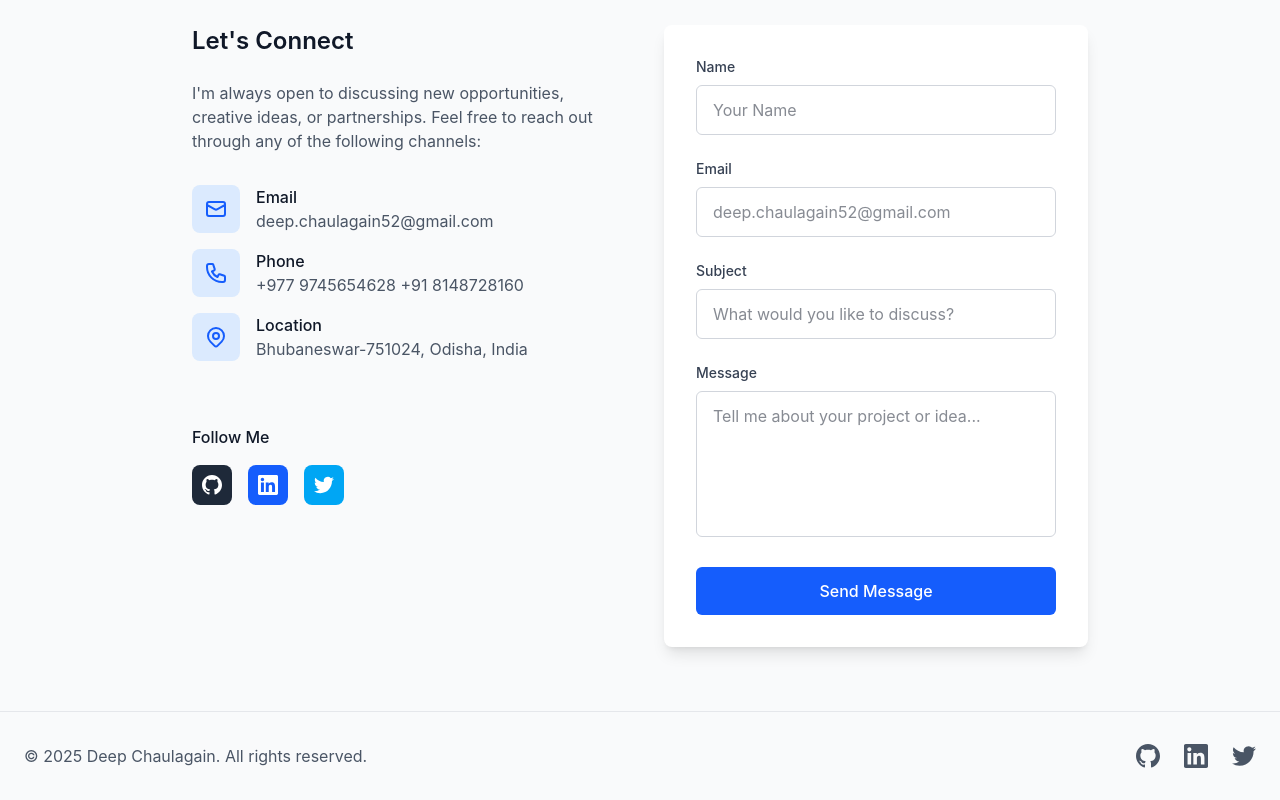
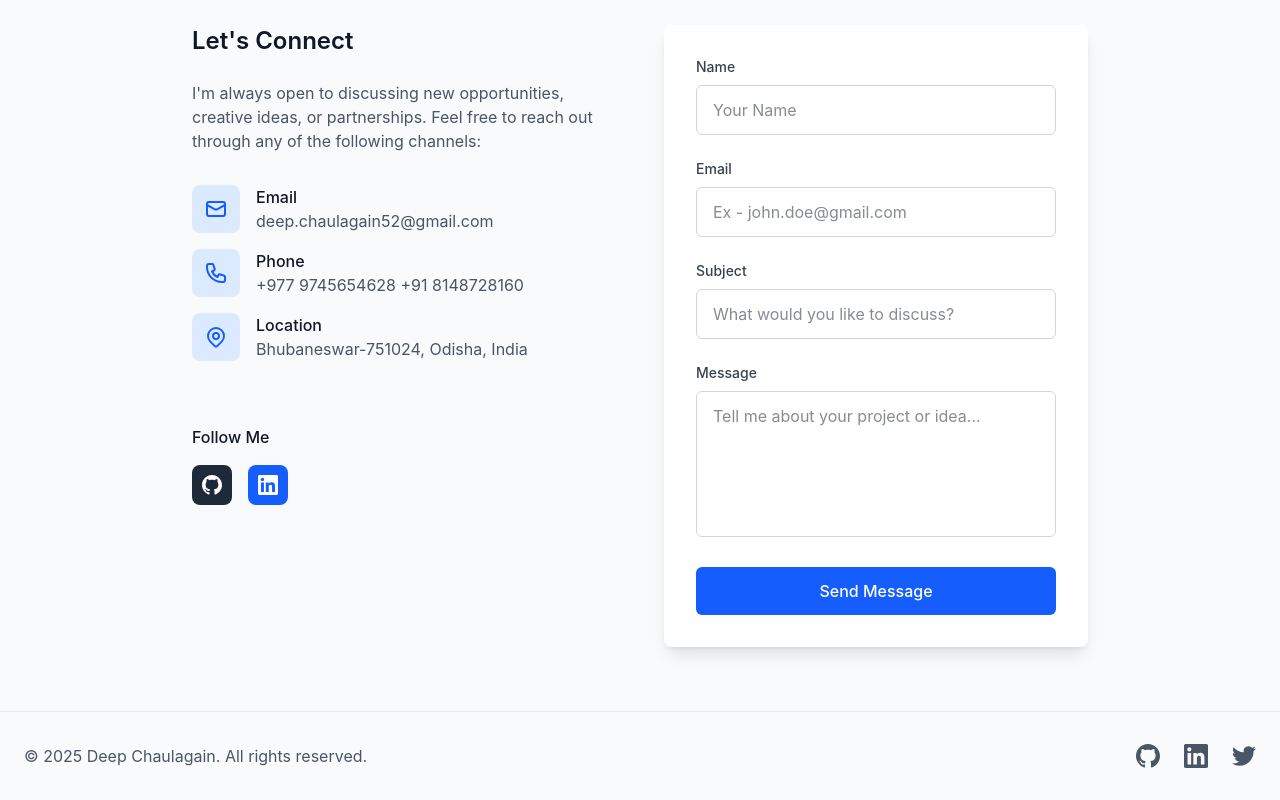
Before and after one commit to deepgeek101/my-personal-portfolio, a React (Vite) app: page / in a window 1280 px wide. Shown: the part 3603-4403 px from the top of the page. Built offline with nearby package versions, Linux system fonts and the light colour scheme.

Commit message:
Remove twitter and modify email

```diff
--- a/src/components/sections/Contact.jsx
+++ b/src/components/sections/Contact.jsx
@@ -199,20 +199,6 @@
                     <path d="M20.447 20.452h-3.554v-5.569c0-1.328-.027-3.037-1.852-3.037-1.853 0-2.136 1.445-2.136 2.939v5.667H9.351V9h3.414v1.561h.046c.477-.9 1.637-1.85 3.37-1.85 3.601 0 4.267 2.37 4.267 5.455v6.286zM5.337 7.433c-1.144 0-2.063-.926-2.063-2.065 0-1.138.92-2.063 2.063-2.063 1.14 0 2.064.925 2.064 2.063 0 1.139-.925 2.065-2.064 2.065zm1.782 13.019H3.555V9h3.564v11.452zM22.225 0H1.771C.792 0 0 .774 0 1.729v20.542C0 23.227.792 24 1.771 24h20.451C23.2 24 24 23.227 24 22.271V1.729C24 .774 23.2 0 22.222 0h.003z" />
                   </svg>
                 </a>
-                <a
-                  href="https://twitter.com/yourusername"
-                  target="_blank"
-                  rel="noopener noreferrer"
-                  className="w-10 h-10 bg-sky-500 rounded-lg flex items-center justify-center text-white hover:bg-sky-600 transition-colors duration-200"
-                >
-                  <svg
-                    className="w-5 h-5"
-                    fill="currentColor"
-                    viewBox="0 0 24 24"
-                  >
-                    <path d="M23.953 4.57a10 10 0 01-2.825.775 4.958 4.958 0 002.163-2.723c-.951.555-2.005.959-3.127 1.184a4.92 4.92 0 00-8.384 4.482C7.69 8.095 4.067 6.13 1.64 3.162a4.822 4.822 0 00-.666 2.475c0 1.71.87 3.213 2.188 4.096a4.904 4.904 0 01-2.228-.616v.06a4.923 4.923 0 003.946 4.827 4.996 4.996 0 01-2.212.085 4.936 4.936 0 004.604 3.417 9.867 9.867 0 01-6.102 2.105c-.39 0-.779-.023-1.17-.067a13.995 13.995 0 007.557 2.209c9.053 0 13.998-7.496 13.998-13.985 0-.21 0-.42-.015-.63A9.935 9.935 0 0024 4.59z" />
-                  </svg>
-                </a>
               </div>
             </div>
           </div>
@@ -254,7 +240,7 @@
                   onChange={handleChange}
                   required
                   className="w-full px-4 py-3 border border-gray-300 dark:border-gray-600 rounded-md focus:ring-2 focus:ring-blue-500 focus:border-transparent bg-white dark:bg-gray-600 text-gray-900 dark:text-white"
-                  placeholder="deep.chaulagain52@gmail.com"
+                  placeholder="Ex - john.doe@gmail.com"
                 />
               </div>
 
```
